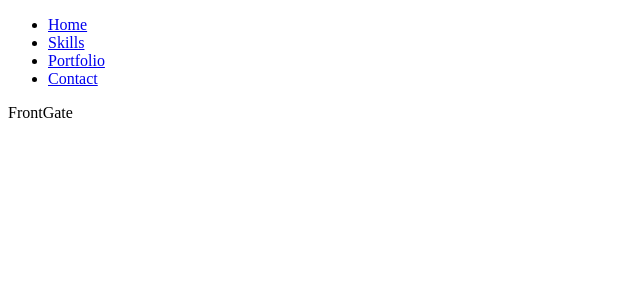
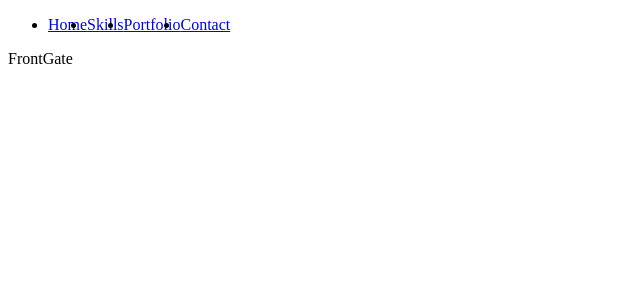
Before and after one commit to mireu-san/react-portfolio-may, a React (Create React App) app: page / in a window 1280 px wide. Shown: the top 300 px of the page, without its empty margins (0-640 px from the left). Built offline with nearby package versions, Linux system fonts and the light colour scheme.

Commit message:
constructing Navbar css

```diff
--- a/src/Components/App.js
+++ b/src/Components/App.js
@@ -1,6 +1,6 @@
 import React, { Component } from "react";
 import Router from "Components/Router";
-import Navbar from "Components/Navbar";
+import Navbar from "Components/Navbar/Navbar";
 
 
 
--- /dev/null
+++ b/src/Components/Navbar/Navbar.css
@@ -0,0 +1,3 @@
+.navigator ul {
+    display: flex;
+}
--- a/src/Components/Navbar.js
+++ b/src/Components/Navbar/Navbar.js
@@ -1,7 +1,8 @@
 import React from "react";
+import "../Navbar/Navbar.css";
 
 export default () => (
-    <navbar>
+    <navbar className="navigator">
         <ul>
             <li>
                 <a href="/">Home</a>
--- /dev/null
+++ b/src/Components/Navbar/index.js
@@ -0,0 +1,3 @@
+import Navbar from "../Navbar/Navbar";
+
+export default Navbar;
```
Also changed, not shown: 1 other file (tests, documents, lock files or other folders).
